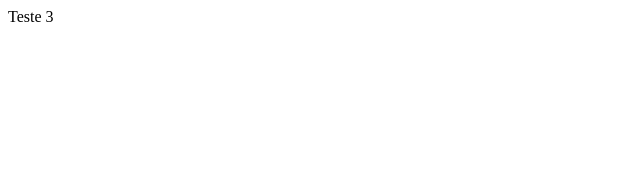
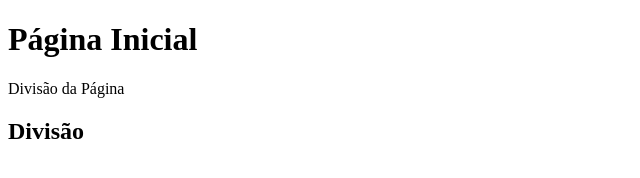
Before and after one commit to flaviocalves/flaviocalves, a plain HTML site: page index.html in a window 1280 px wide. Shown: the whole page, without its empty margins (0-640 px from the left). Drawn offline with Linux system fonts and the light colour scheme.

Commit message:
Alterei o site

```diff
--- a/index.html
+++ b/index.html
@@ -1,11 +1,20 @@
 <!DOCTYPE html>
-<html lang="en">
+<html lang="pt">
 <head>
     <meta charset="UTF-8">
     <meta name="viewport" content="width=device-width, initial-scale=1.0">
-    <title>Document</title>
+    <title>Página Inicial</title>
 </head>
 <body>
-    Teste 3
+    <h1>
+        Página Inicial
+    </h1>
+    <div>
+        Divisão da Página
+        <h2>
+            Divisão
+        </h2>
+    </div>
+
 </body>
 </html>
```
